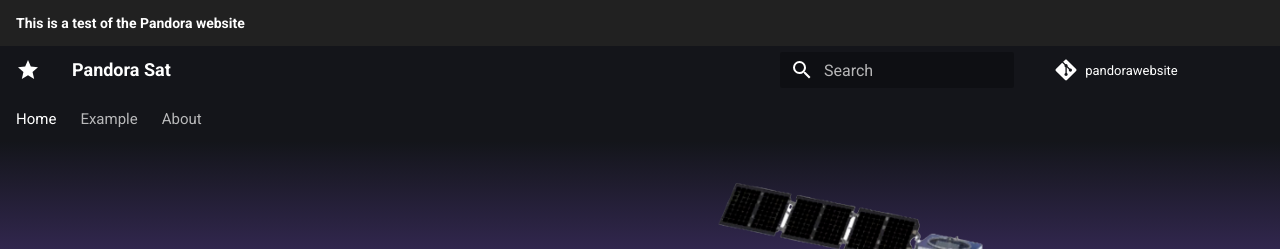
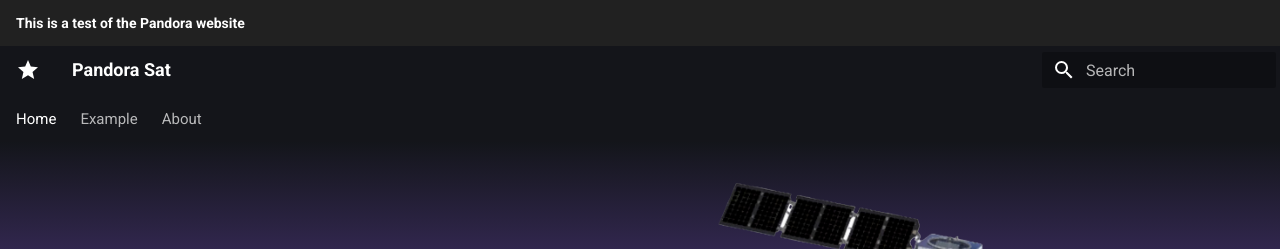
Before and after one commit to trevorfoote/pandorawebsite, an MkDocs documentation site: the page built from docs/index.md, in a window 1280 px wide. Shown: the top 249 px of the page. Built offline with MkDocs 1.6.1 and Material for MkDocs 9.7.7, drawn with Linux system fonts in a browser that asks for light colours; comment, search, counter and statistics services are not loaded.

Commit message:
nopencil

```diff
--- a/mkdocs.yml
+++ b/mkdocs.yml
@@ -3,9 +3,6 @@ site_name: Pandora Sat
 site_url: https://pandorasat.com
 site_description: NASA Pandora Satellite
 
-## Repository
-repo_name: pandorawebsite
-repo_url: https://github.com/christinahedges/pandorawebsite
 
 ## Social Media
 extra:
```
